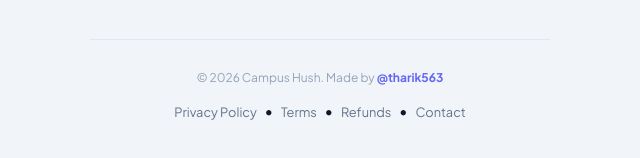
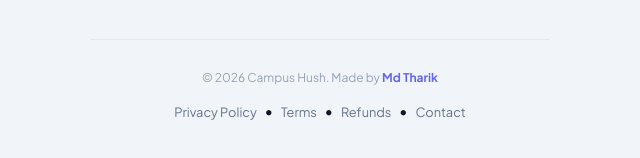
Before and after one commit to Md-Tharik/Campushush, a website: page index.html in a window 1280 px wide. Shown: the part 518-676 px from the top of the page, 320-960 px from the left. Drawn offline with Linux system fonts and the light colour scheme; no server answers.

Commit message:
Update footer credit link text

```diff
--- a/index.html
+++ b/index.html
@@ -299,7 +299,7 @@
         <div class="footer-container">
             <div class="dev-credit">
                 &copy; 2026 Campus Hush. Made by
-                <a href="https://instagram.com/tharik563" target="_blank">@tharik563</a>
+                <a href="https://instagram.com/tharik563" target="_blank">Md Tharik</a>
             </div>
             <div class="legal-links">
                 <a href="legal.html">Privacy Policy</a> •
```
